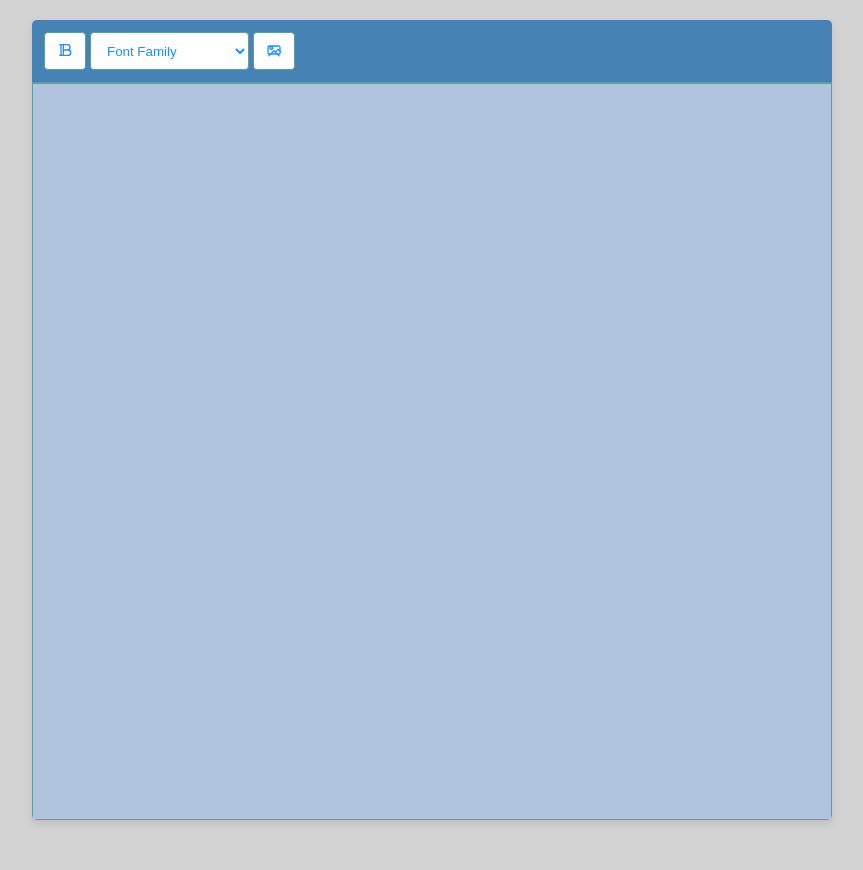
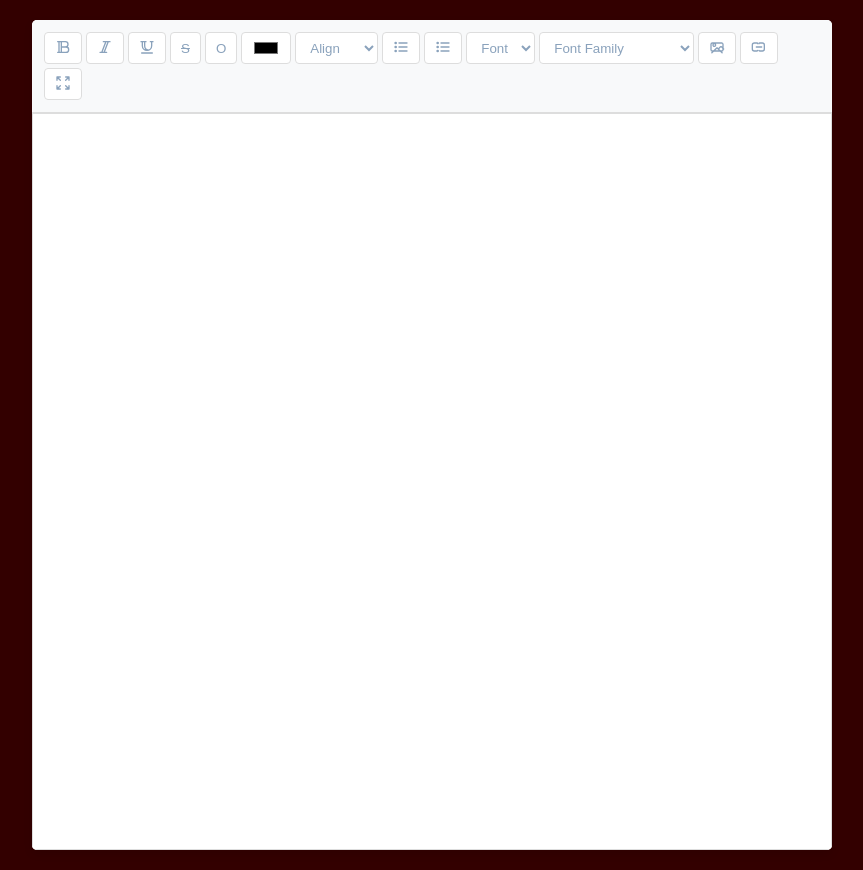
Before and after one commit to MonirSaikat/editor22, a website: page src/index.html in a window 1280 px wide. Shown: the whole page, without its empty margins (208-1071 px from the left). Before the commit the page ends 840 px from the top, so only its background shows below. Drawn offline with nearby package versions, Linux system fonts and the light colour scheme; files that its build step writes are made by us from their sources.

Commit message:
added link

```diff
--- a/src/index.html
+++ b/src/index.html
@@ -4,7 +4,7 @@
     <meta charset="UTF-8" />
     <meta name="viewport" content="width=device-width, initial-scale=1.0" />
     <title>Editor 22</title>
-    <link rel="stylesheet" href="css/theme-blue.css" />
+    <link rel="stylesheet" href="css/theme-light.css" />
 
   </head>
   <body>
@@ -20,7 +20,7 @@
     <script>
       $(document).ready(function () {
         const editor = $(".editor").textEditor({
-          options: ['bold', 'fontFamily', 'image']
+          // options: ['bold', 'link', 'fontFamily', 'image']
         });
 
         $('.get-content').on('click', function() {
--- a/src/js/editor.js
+++ b/src/js/editor.js
@@ -93,12 +93,19 @@
             </svg>
         </button>`;
 
+        // Added Link Button
+        toolBarOptions.link = `<button id="insertLink">
+         <svg width="100%" height="100%" viewBox="0 0 24 24" fill="none" xmlns="http://www.w3.org/2000/svg">
+             <path d="M12 7C12 6.44772 12.4477 6 13 6H17C18.6569 6 20 7.34315 20 9V15C20 16.6569 18.6569 18 17 18H13C12.4477 18 12 17.5523 12 17M10 17C10 17.5523 9.55228 18 9 18H5C3.34315 18 2 16.6569 2 15V9C2 7.34315 3.34315 6 5 6H9C9.55228 6 10 6.44772 10 7M16 12H8" stroke="currentColor" stroke-width="2" stroke-linecap="round" stroke-linejoin="round"/>
+         </svg>
+     </button>`;
 
-        toolBarOptions.magic = `<button id="magic">
-            <svg width="100%" height="100%" viewBox="0 0 24 24" fill="none" xmlns="http://www.w3.org/2000/svg">
-               <path d="M13.0001 14L10.0001 11M15.0104 3.5V2M18.9498 5.06066L20.0104 4M18.9498 13L20.0104 14.0607M11.0104 5.06066L9.94979 4M20.5104 9H22.0104M6.13146 20.8686L15.3687 11.6314C15.7647 11.2354 15.9627 11.0373 16.0369 10.809C16.1022 10.6082 16.1022 10.3918 16.0369 10.191C15.9627 9.96265 15.7647 9.76465 15.3687 9.36863L14.6315 8.63137C14.2354 8.23535 14.0374 8.03735 13.8091 7.96316C13.6083 7.8979 13.3919 7.8979 13.1911 7.96316C12.9627 8.03735 12.7647 8.23535 12.3687 8.63137L3.13146 17.8686C2.73545 18.2646 2.53744 18.4627 2.46325 18.691C2.39799 18.8918 2.39799 19.1082 2.46325 19.309C2.53744 19.5373 2.73545 19.7354 3.13146 20.1314L3.86872 20.8686C4.26474 21.2646 4.46275 21.4627 4.69108 21.5368C4.89192 21.6021 5.10827 21.6021 5.30911 21.5368C5.53744 21.4627 5.73545 21.2646 6.13146 20.8686Z" stroke="currentColor" stroke-width="2" stroke-linecap="round" stroke-linejoin="round"/>
-            </svg>
-        </button>`;
+
+        // toolBarOptions.magic = `<button id="magic">
+        //     <svg width="100%" height="100%" viewBox="0 0 24 24" fill="none" xmlns="http://www.w3.org/2000/svg">
+        //        <path d="M13.0001 14L10.0001 11M15.0104 3.5V2M18.9498 5.06066L20.0104 4M18.9498 13L20.0104 14.0607M11.0104 5.06066L9.94979 4M20.5104 9H22.0104M6.13146 20.8686L15.3687 11.6314C15.7647 11.2354 15.9627 11.0373 16.0369 10.809C16.1022 10.6082 16.1022 10.3918 16.0369 10.191C15.9627 9.96265 15.7647 9.76465 15.3687 9.36863L14.6315 8.63137C14.2354 8.23535 14.0374 8.03735 13.8091 7.96316C13.6083 7.8979 13.3919 7.8979 13.1911 7.96316C12.9627 8.03735 12.7647 8.23535 12.3687 8.63137L3.13146 17.8686C2.73545 18.2646 2.53744 18.4627 2.46325 18.691C2.39799 18.8918 2.39799 19.1082 2.46325 19.309C2.53744 19.5373 2.73545 19.7354 3.13146 20.1314L3.86872 20.8686C4.26474 21.2646 4.46275 21.4627 4.69108 21.5368C4.89192 21.6021 5.10827 21.6021 5.30911 21.5368C5.53744 21.4627 5.73545 21.2646 6.13146 20.8686Z" stroke="currentColor" stroke-width="2" stroke-linecap="round" stroke-linejoin="round"/>
+        //     </svg>
+        // </button>`;
 
         toolBarOptions.fullScreen = `<button class="fullscreen-toggler"><svg width="100%" height="100%" viewBox="0 0 24 24" fill="none" xmlns="http://www.w3.org/2000/svg">
         <path d="M8 16L3 21M3 21H8M3 21L3 16M16 8L21 3M21 3L16 3M21 3V8M8 8L3 3M3 3V8M3 3H8M16 16L21 21M21 21L21 16M21 21H16" stroke="currentColor" stroke-width="2" stroke-linecap="round" stroke-linejoin="round"/>
@@ -221,6 +228,14 @@
             execCommand('fontName', $(this).val());
         });
 
+        $(document).on('click', '#insertLink', function () {
+            var url = prompt("Enter the link URL");
+            if (url) {
+                content.append(`<a href="${url}">${url}</a>`);
+                document.execCommand('createLink', false, url);
+            }
+        });
+
         editor.find('#imageUrl').on('click', function () {
             const url = prompt('Enter the image URL');
             if (url) {
--- a/src/scss/_base.scss
+++ b/src/scss/_base.scss
@@ -30,13 +30,13 @@ body {
 
     button, select, input[type="color"] {
       margin: 2px;
-      padding: 8px 12px;
+      padding: 5px 10px;
       cursor: pointer;
       border: 1px solid $border-color;
       background: $toolbar-button-bg;
       color: $primary-color;
       border-radius: 4px;
-      min-height: 38px;
+      min-height: 32px;
       transition: background 0.3s;
       outline: 0;
 
```
Also changed, not shown: dist/css/theme-blue.css, dist/css/theme-dark.css, dist/css/theme-light.css, dist/index.html, dist/js/editor.js.
